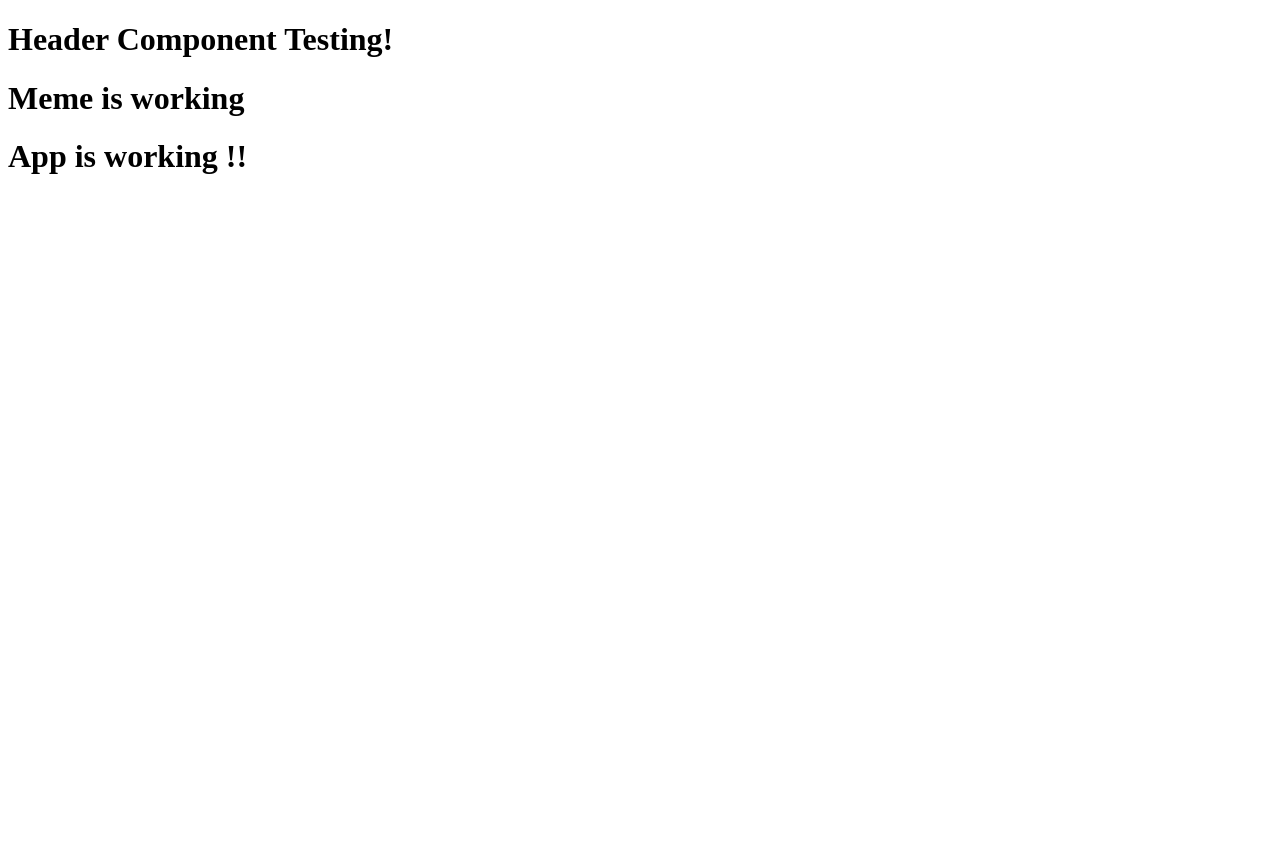
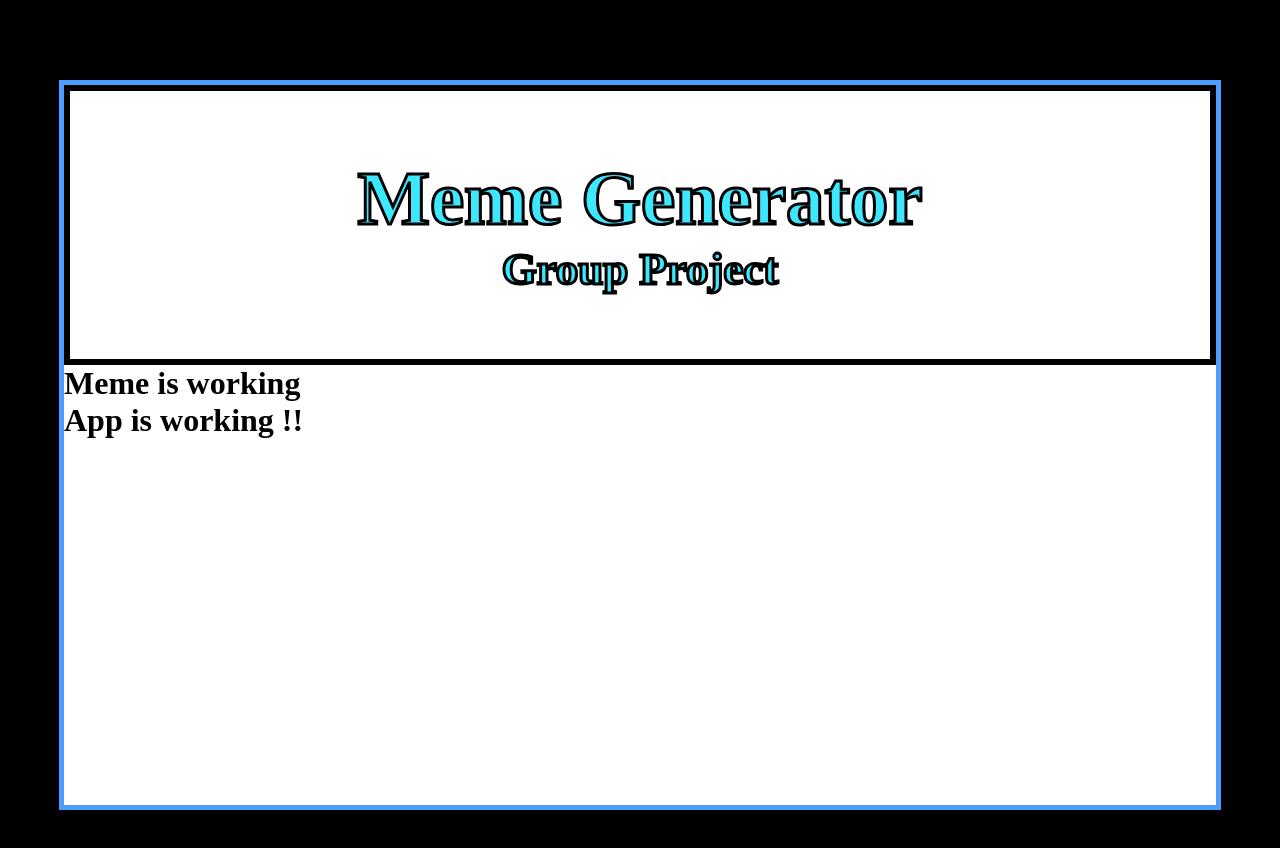
Before and after one commit to brendagonzalezvalle/group-project-vschool, a React (Vite) app: page / in a window 1280 px wide. Shown: the top 848 px of the page. Before the commit the page ends 800 px from the top, so only its background shows below. Built offline with nearby package versions, Linux system fonts and the light colour scheme.

Commit message:
Header-start and some general CSS

```diff
--- a/src/App.css
+++ b/src/App.css
@@ -0,0 +1,30 @@
+* {
+    margin: 0;
+    padding: 0;
+    box-shadow: border-box;
+}
+
+.App{
+    height: 90vh;
+    width: 90vw;
+    border: 5px solid rgb(74, 158, 255);
+    box-shadow: vh 1vw rgb(74, 74, 74);
+    background-color: white;
+}
+
+.header {
+    display: flex;
+    justify-content: center;
+    align-items: center;
+    color: rgba(0, 225, 255, 0.761);
+    flex-direction: column;
+    padding: 5vw;
+    background-color: rgb(255, 255, 255);
+    font-size: 3vw;
+    -webkit-text-stroke: 3px black;
+    border: .5vw solid black;
+}
+
+.weader > h3 {
+    font-size: 2vw;
+}
--- a/src/App.jsx
+++ b/src/App.jsx
@@ -1,6 +1,7 @@
 // import { useState } from 'react'
 
 import './App.css'
+import './index.css'
 import Header from './Header'
 import Meme from './Meme'
 
--- a/src/Header.jsx
+++ b/src/Header.jsx
@@ -1,9 +1,11 @@
 import React from "react";
+import './App.css'
 
 export default function Header(){
     return (
-        <div>
-            <h1>Header Component Testing!</h1>
+        <div className="header">
+            <h1>Meme Generator</h1>
+            <h3>Group Project</h3>
         </div>
     )
 }
--- /dev/null
+++ b/src/index.css
@@ -0,0 +1,7 @@
+body {
+    background-color: black;
+    display: flex;
+    justify-content: center;
+    align-items: center;
+    margin: 10vh;
+}
```
